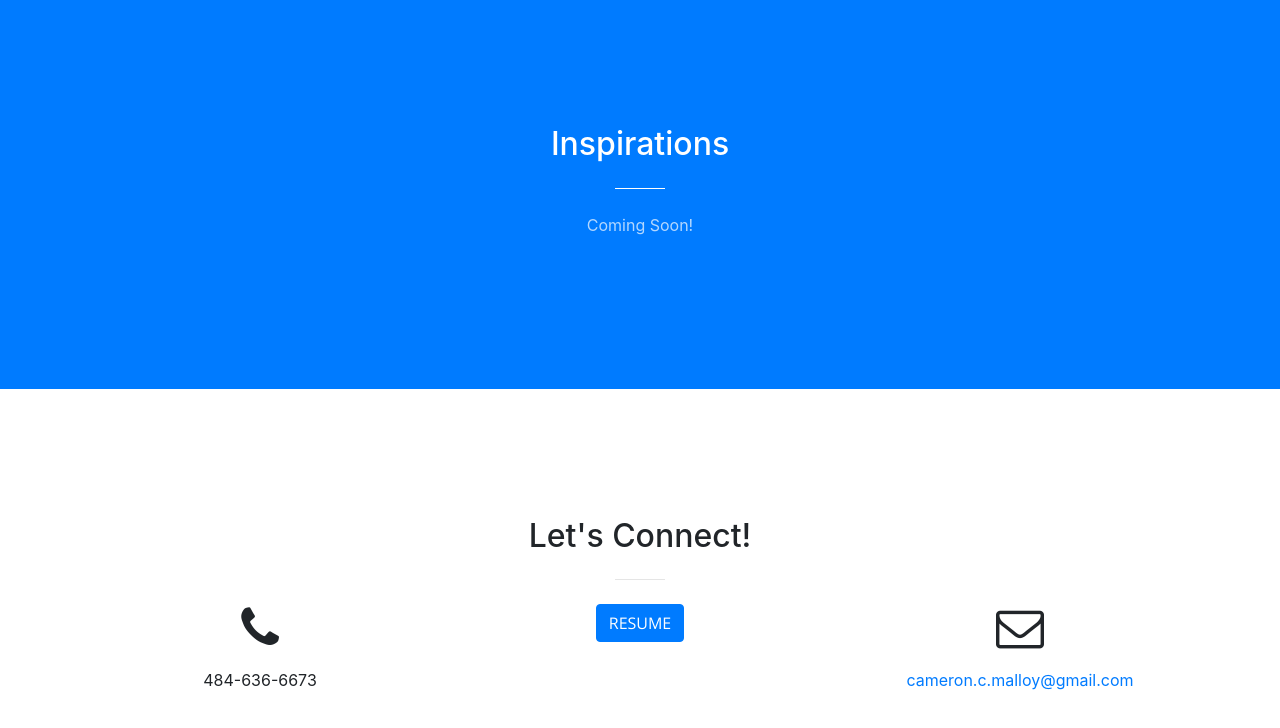
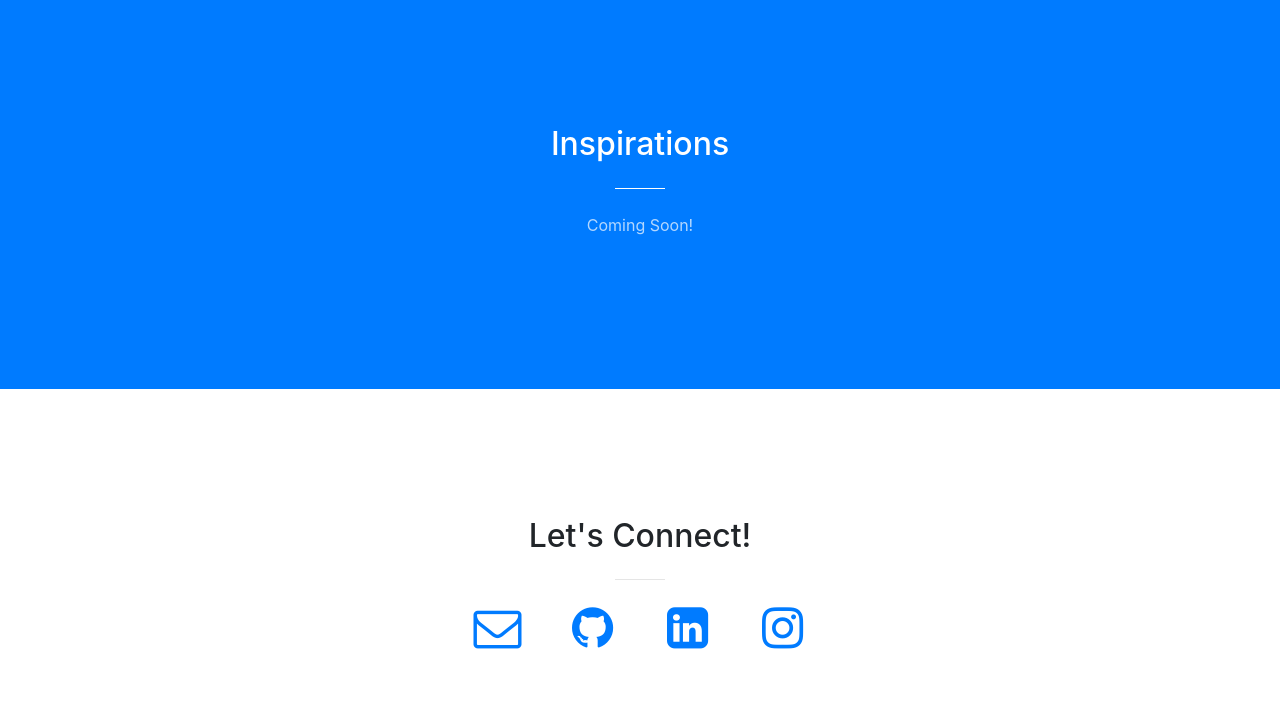
Before and after one commit to ccm36/portfolio, a website with bundled scripts: page index.html in a window 1280 px wide. Shown: the part 2479-3207 px from the top of the page. Built offline with nearby package versions, Linux system fonts and the light colour scheme.

Commit message:
Add contact icons

```diff
--- a/index.html
+++ b/index.html
@@ -68,7 +68,8 @@
             <hr>
           </div>
           <div class="col-lg-8 mx-auto">
-            <p class="text-faded mb-5">Software Engineer based in Austin, TX. A keen interest in blending logic with the creative nature of programming drives the intuitive design I strive to create.</p>
+            <p class="text-faded mb-5">Software Engineer based in Austin, TX. A keen interest in blending logic with the creative nature of programming drives the intuitive design I strive to create.
+            </p>
             <a class="btn btn-primary btn-xl js-scroll-trigger" href="#contact">Contact</a>
           </div>
         </div>
@@ -337,19 +338,38 @@
           </div>
         </div>
         <div class="row">
-          <div class="col-lg-4 ml-auto text-center">
-            <i class="fa fa-phone fa-3x mb-3 sr-contact"></i>
-            <p>484-636-6673</p>
+          <div class="col-lg-4 ml-auto text-center"></div>
+          <div class="col-lg-1 text-center">
+            <a href="mailto:cameron.c.malloy@gmail.com">
+              <i class="fa fa-envelope-o fa-3x"></i>
+            </a>
           </div>
-          <div class="col-lg-4 ml-auto text-center">
-            <a class="btn btn-primary btn-xl sr-button" href="img/CV.pdf">Resume</a>
+          <div class="col-lg-1 text-center">
+            <a href="https://github.com/ccm36/" target="_blank">
+              <i class="fa fa-github fa-3x"></i>
+            </a>
           </div>
-          <div class="col-lg-4 mr-auto text-center">
-            <i class="fa fa-envelope-o fa-3x mb-3 sr-contact"></i>
-            <p>
-              <a href="mailto:your-email@your-domain.com">cameron.c.malloy@gmail.com</a>
-            </p>
+          <div class="col-lg-1 text-center">
+            <a href="https://linkedin.com/in/cameronmalloy" target="_blank">
+              <i class="fa fa-linkedin-square fa-3x"></i>
+            </a>
           </div>
+          <div class="col-lg-1 text-center">
+            <a href="https://instagram.com/cameronmalloy/" target="_blank">
+              <i class="fa fa-instagram fa-3x"></i>
+            </a>
+          </div>
+          <div class="col-lg-4 ml-auto text-center"></div>
+
+          <!--
+            <div class="col-lg-2 ml-auto text-center">
+              <a class="btn btn-primary btn-xl sr-button" href="img/CV.pdf">Resume</a>
+            </div>
+            <div class="col-lg-4 mr-auto text-center">
+              <i class="fa fa-phone fa-3x mb-3 sr-contact"></i>
+              <p>484-636-6673</p>
+            </div>
+          -->
         </div>
       </div>
     </section>
--- a/scss/_bootstrap-overrides.scss
+++ b/scss/_bootstrap-overrides.scss
@@ -29,9 +29,3 @@
     box-shadow: 0 0 0 0.2rem rgba(240, 95, 64,.5) !important;
   }
 }
-
-.img-thumbnail {
-  padding: 0.25rem;
-  max-height: 150px;
-  width: auto;
-}
--- a/scss/_variables.scss
+++ b/scss/_variables.scss
@@ -12,4 +12,4 @@ $gray-800: #343a40 !default;
 $gray-900: #212529 !default;
 $black: #000 !default;
 
-$primary: #F05F40 !default;
+$primary: ##138d15 !default;
```
